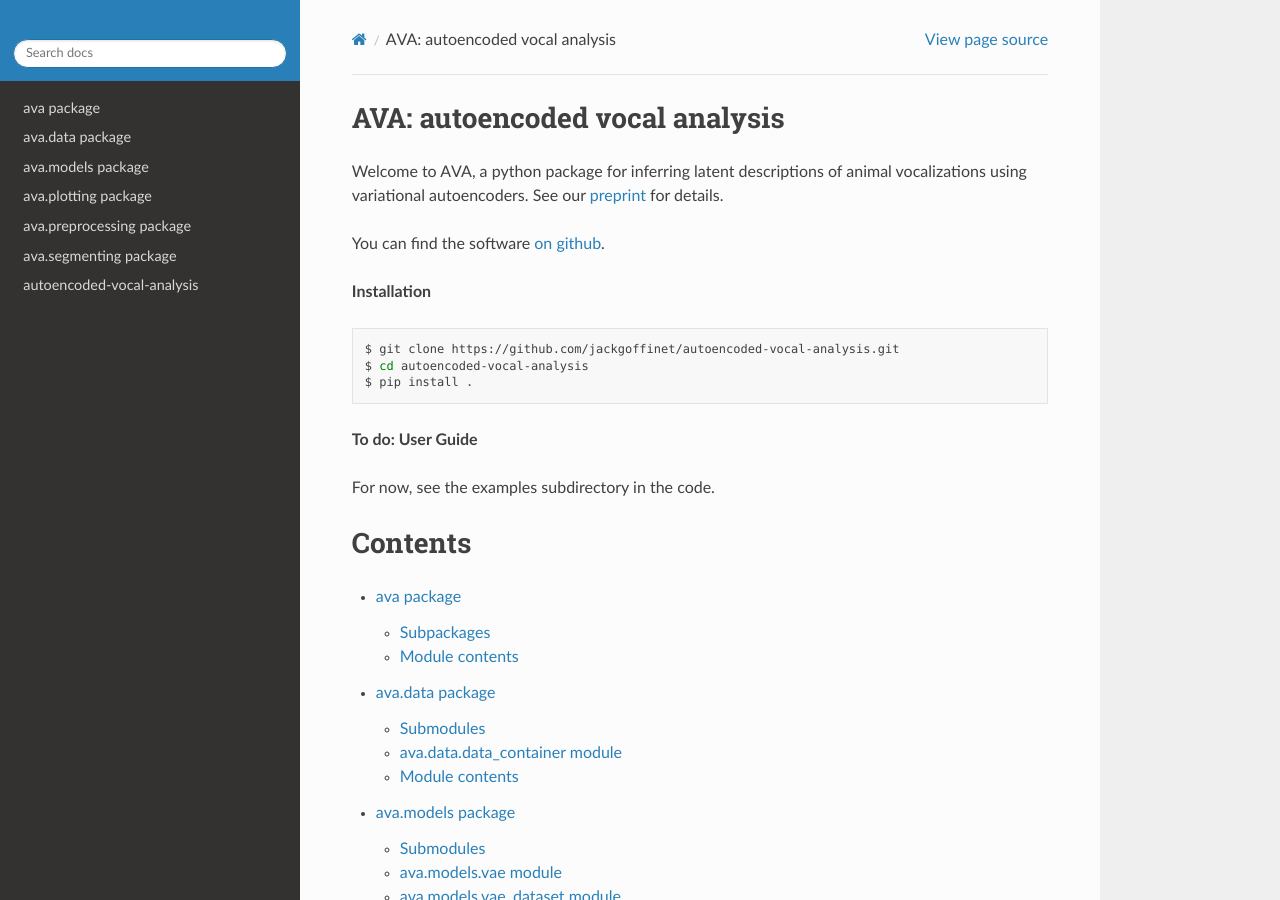
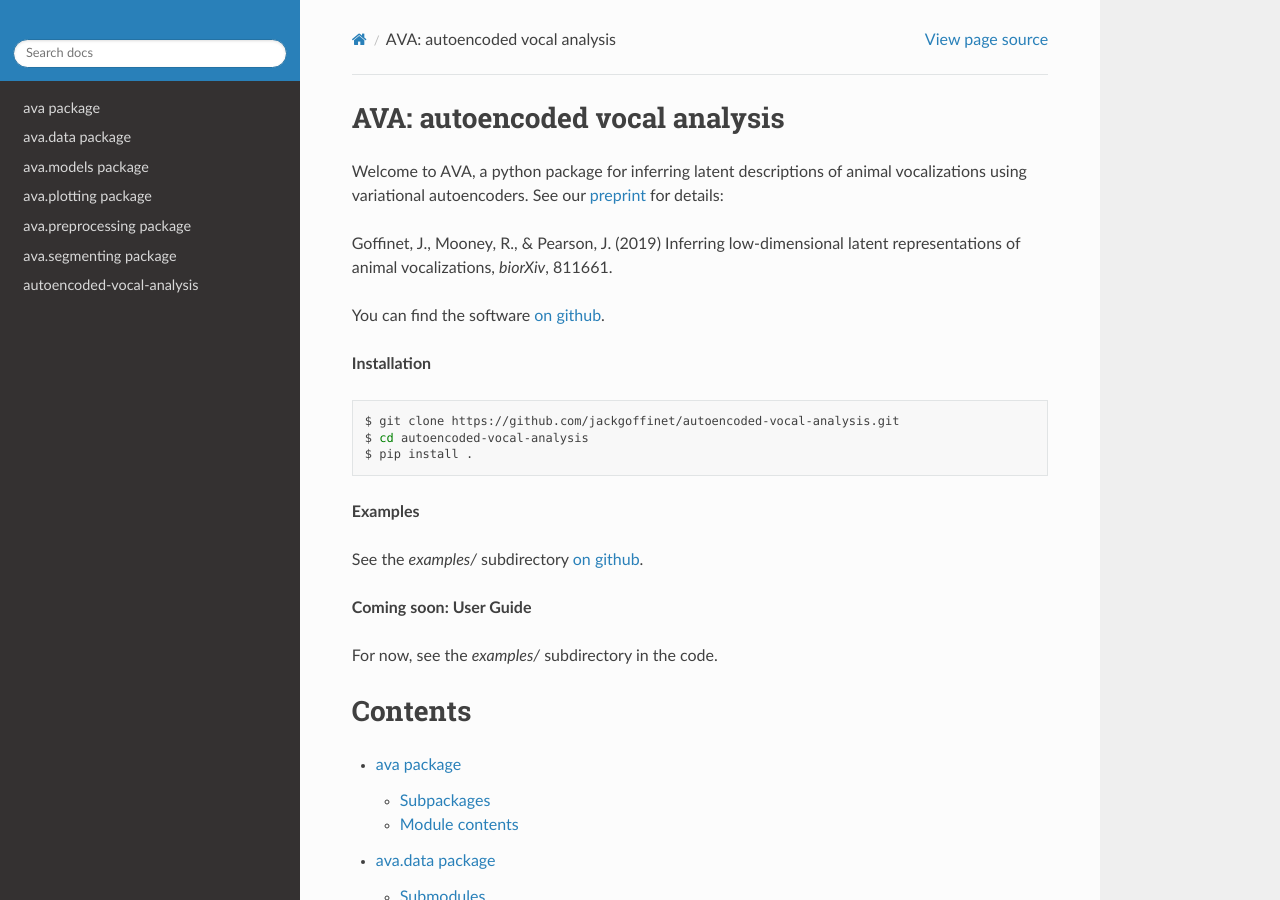
Before and after one commit to jackgoffinet/autoencoded-vocal-analysis, a Sphinx documentation site: the page built from docs/source/index.rst, in a window 1280 px wide and 900 px high. Built offline with Sphinx 7.4.7 and the Read the Docs theme 2.0.0, drawn with Linux system fonts in a browser that asks for light colours; pages that are not in the unit, such as notebooks, are missing from menus.

Commit message:
update docs

```diff
--- a/docs/source/conf.py
+++ b/docs/source/conf.py
@@ -14,7 +14,8 @@
 #
 import os
 import sys
-sys.path.insert(0, os.path.abspath('..'))
+sys.path.insert(0, os.path.abspath('.'))
+sys.path.insert(0, os.path.abspath('../'))
 
 
 # -- Project information -----------------------------------------------------
@@ -42,6 +43,10 @@ extensions = [
     'sphinx.ext.autodoc',
     'sphinx.ext.napoleon',
 ]
+
+napoleon_google_docstring = False
+napoleon_use_param = False
+napoleon_use_ivar = True
 
 # Add any paths that contain templates here, relative to this directory.
 templates_path = ['_templates']
--- a/docs/source/index.rst
+++ b/docs/source/index.rst
@@ -3,7 +3,10 @@ AVA: autoencoded vocal analysis
 
 Welcome to AVA, a python package for inferring latent descriptions of animal
 vocalizations using variational autoencoders. See our
-`preprint <https://doi.org/10.1101/811661>`_ for details.
+`preprint <https://doi.org/10.1101/811661>`_ for details:
+
+Goffinet, J., Mooney, R., & Pearson, J. (2019) Inferring low-dimensional latent
+representations of animal vocalizations, *biorXiv*, 811661.
 
 You can find the software
 `on github <https://github.com/jackgoffinet/autoencoded-vocal-analysis>`_.
@@ -17,10 +20,15 @@ You can find the software
    $ cd autoencoded-vocal-analysis
    $ pip install .
 
+**Examples**
 
-**To do: User Guide**
+See the `examples/` subdirectory
+`on github <https://github.com/jackgoffinet/autoencoded-vocal-analysis>`_.
 
-For now, see the examples subdirectory in the code.
+
+**Coming soon: User Guide**
+
+For now, see the `examples/` subdirectory in the code.
 
 Contents
 ========
```
Also changed, not shown: README.md (+4 -5 lines), 1 other file.
